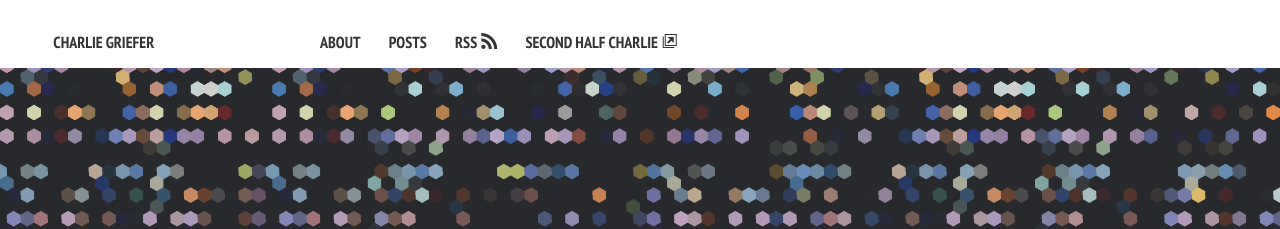
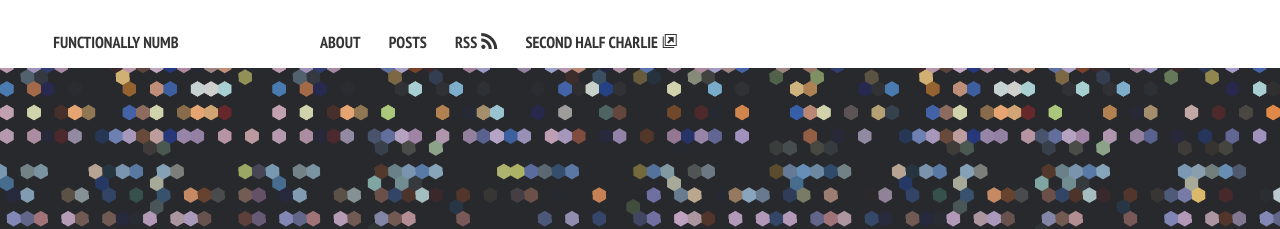
Before and after one commit to charliegriefer/charliegriefer.github.io, a Jekyll site: the page built from index.md, in a window 1280 px wide. Shown: the top 229 px of the page. Built offline with Jekyll 4.4.1, drawn with Linux system fonts in a browser that asks for light colours; nearby versions of some CDN libraries.

Commit message:
new title

```diff
--- a/_config.yml
+++ b/_config.yml
@@ -1,5 +1,5 @@
-title:            Charlie Griefer
-description:      I'm here to learn clojure and chew bubblegum.
+title:            Functionally Numb
+description:      I'm here to learn how to program and chew bubblegum.
 # Your site's domain goes here. Leave localhost server or blank when working locally.
 url:              http://charliegriefer.github.io
 disqus_shortname:   charliegriefer-github-io
```
